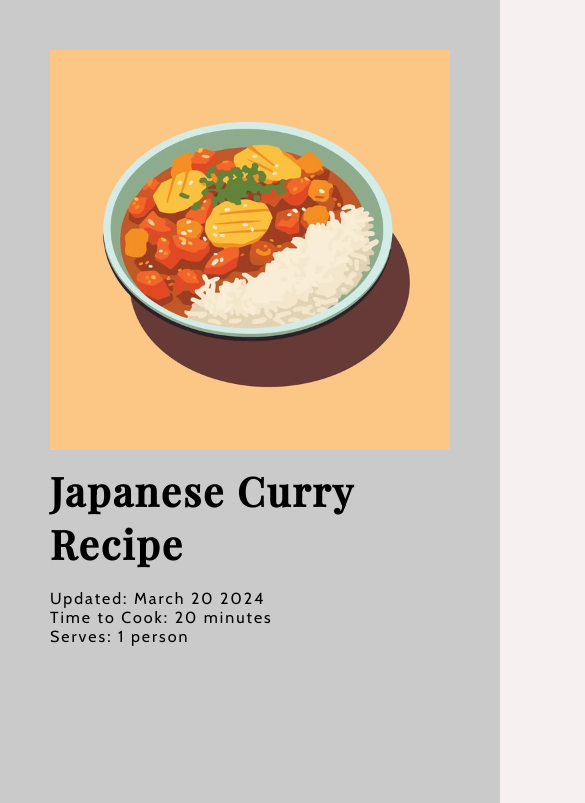
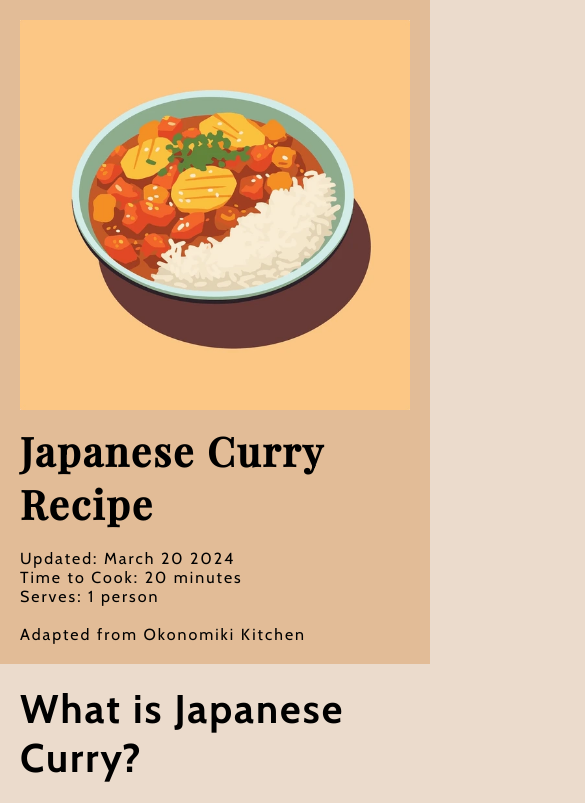
Before and after one commit to victoriacheungwustl/ifspring2024, a plain HTML site: page recipe/complete/index.html in a window 390 px wide. Shown: the top 803 px of the page, 585 px wide, since content can reach past the window. Drawn offline with nearby package versions, Linux system fonts and the light colour scheme; a web font is replaced by a local one.

Commit message:
recipe page adjustment

```diff
--- a/recipe/complete/index.html
+++ b/recipe/complete/index.html
@@ -72,6 +72,8 @@
             <p>Updated: March 20 2024</p>
             <p>Time to Cook: 20 minutes</p>
             <p>Serves: 1 person</p>
+            <br>
+            <p>Adapted from Okonomiki Kitchen</p>
             <!-- Add additional information as needed -->
         </div>
         <div class="lyrics">
--- a/recipe/complete/styles.css
+++ b/recipe/complete/styles.css
@@ -5,7 +5,7 @@ body {
     margin: 0;
     padding: 0;
     font-family: 'Cabin', sans-serif;
-    background-color: #f6f0f0;
+    background-color: #ebdbcc;
     letter-spacing:2px;
 }
 
@@ -25,7 +25,7 @@ h1{
 .sidebar {
     width: 400px;
     height: 100vh;
-    background-color: #cbcaca; /* Light background color */
+    background-color: #e2bc97; /* Light background color */
     padding: 50px;
     position: fixed;
 }
@@ -52,6 +52,25 @@ h1{
 
 h1, h2, p {
     margin: 0;
+}
+
+/* Media Query for Mobile View */
+@media screen and (max-width: 768px) {
+    .container {
+        flex-direction: column; /* Stack items vertically */
+    }
+
+    .sidebar,
+    .lyrics {
+        width: 100%; /* Make both sidebar and lyrics full width */
+        margin-left: 0; /* Remove margin for lyrics */
+        padding: 20px; /* Adjust padding */
+    }
+
+    .sidebar {
+        position: static; /* Remove fixed positioning */
+        height: auto; /* Allow height to adjust automatically */
+    }
 }
 
 /* Add additional styles as needed */
```
